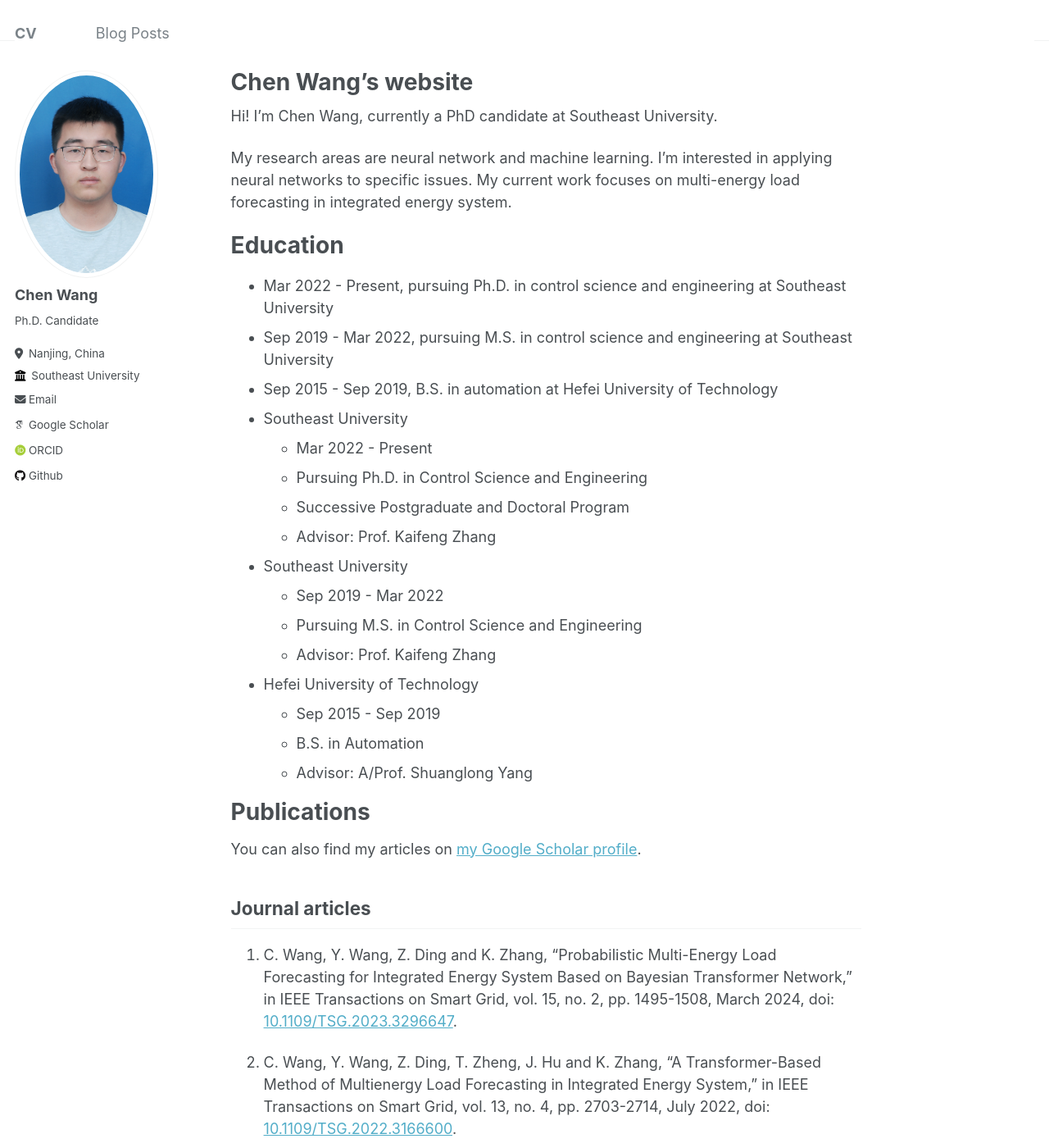
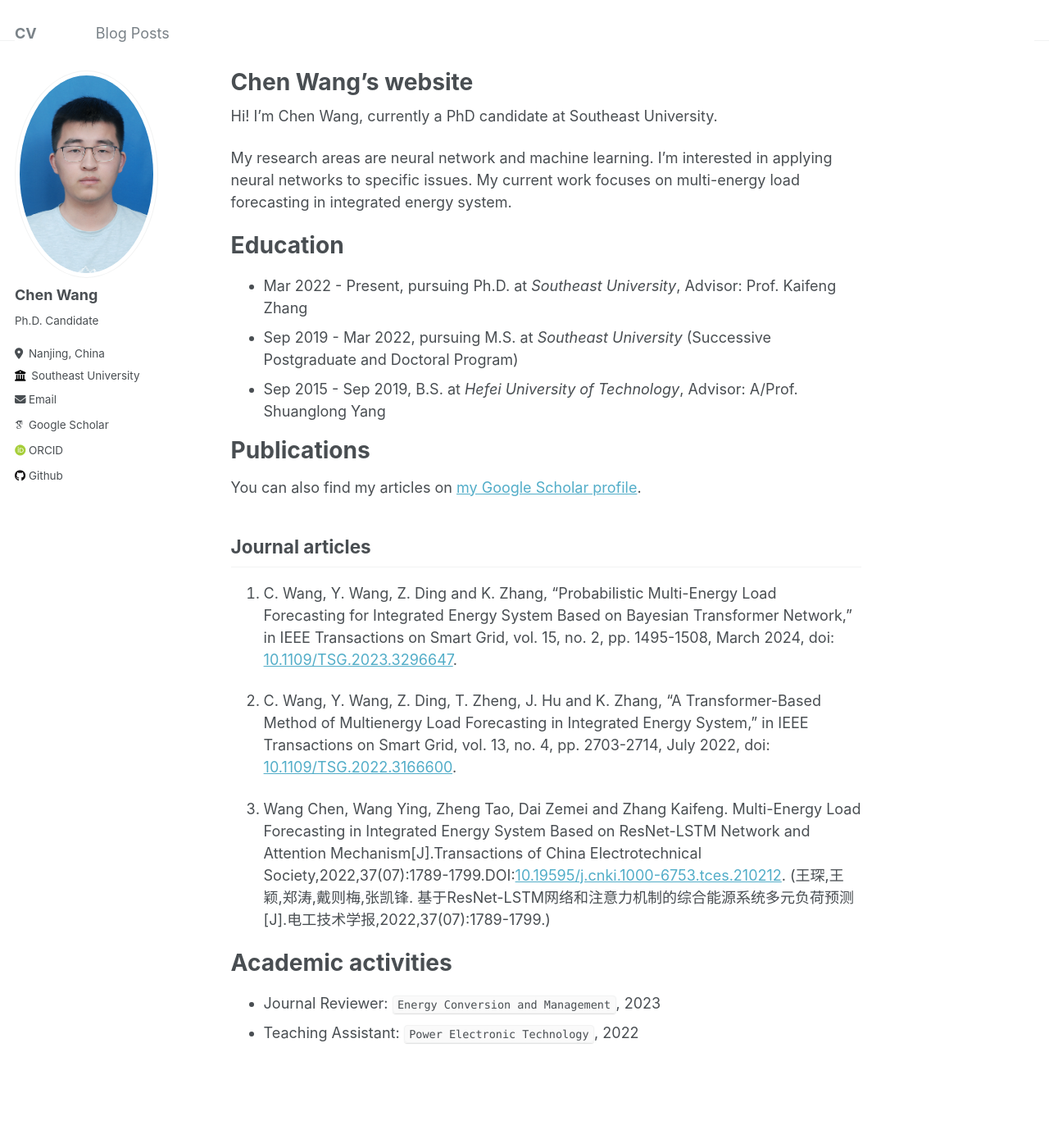
Before and after one commit to wangc1073/wangc1073.github.io, a Jekyll site: the page built from _pages/about.md, in a window 1280 px wide and 1400 px high. Shown: the whole window at 82% size. Built offline with Jekyll 4.4.1, drawn with Linux system fonts in a browser that asks for light colours; some web fonts are replaced.

Commit message:
Update about.md

```diff
--- a/_pages/about.md
+++ b/_pages/about.md
@@ -16,22 +16,9 @@
 Education
 ======
 
-* Mar 2022 - Present, pursuing Ph.D. in control science and engineering at Southeast University
-* Sep 2019 - Mar 2022, pursuing M.S. in control science and engineering at Southeast University
-* Sep 2015 - Sep 2019, B.S. in automation at Hefei University of Technology
-* Southeast University
-  * Mar 2022 - Present
-  * Pursuing Ph.D. in Control Science and Engineering
-  * Successive Postgraduate and Doctoral Program
-  * Advisor: Prof. Kaifeng Zhang
-* Southeast University
-  * Sep 2019 - Mar 2022
-  * Pursuing M.S. in Control Science and Engineering
-  * Advisor: Prof. Kaifeng Zhang
-* Hefei University of Technology
-  * Sep 2015 - Sep 2019
-  * B.S. in Automation
-  * Advisor: A/Prof. Shuanglong Yang
+* Mar 2022 - Present, pursuing Ph.D. at *Southeast University*, Advisor: Prof. Kaifeng Zhang
+* Sep 2019 - Mar 2022, pursuing M.S. at *Southeast University* (Successive Postgraduate and Doctoral Program)
+* Sep 2015 - Sep 2019, B.S. at *Hefei University of Technology*, Advisor: A/Prof. Shuanglong Yang
 
 Publications
 ======
```
